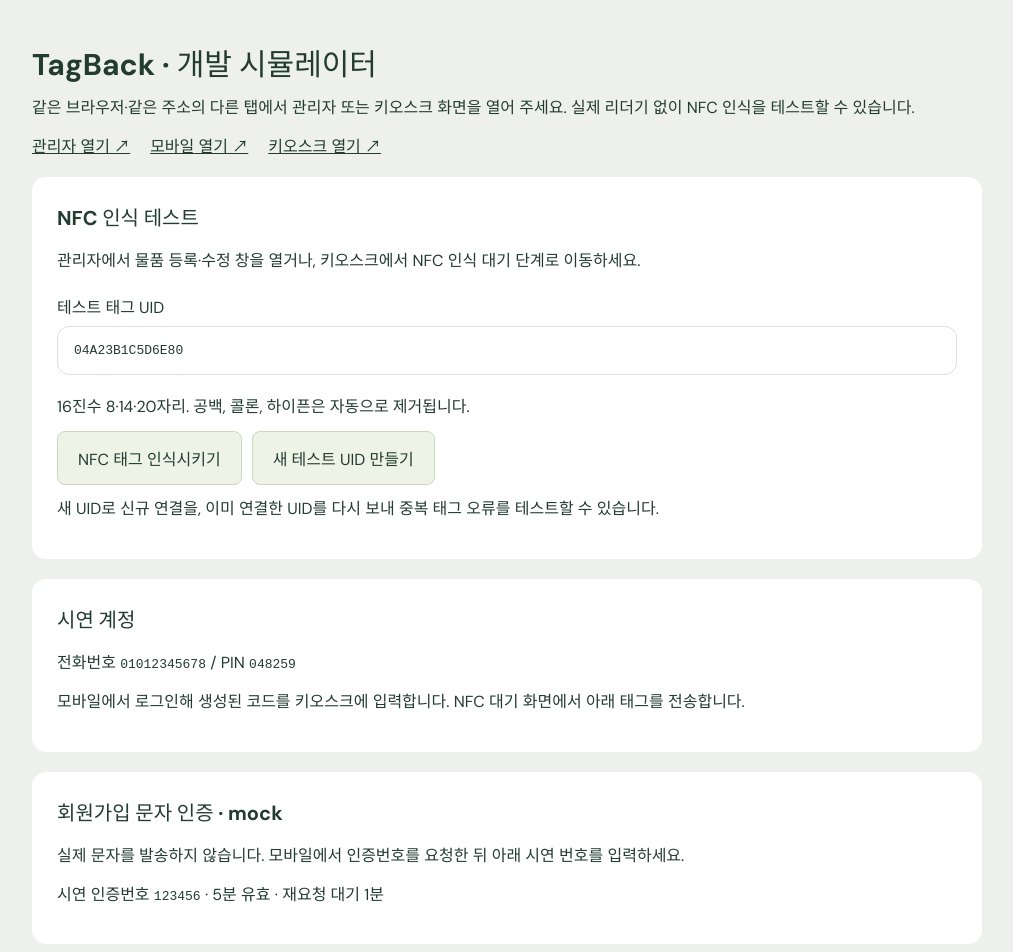
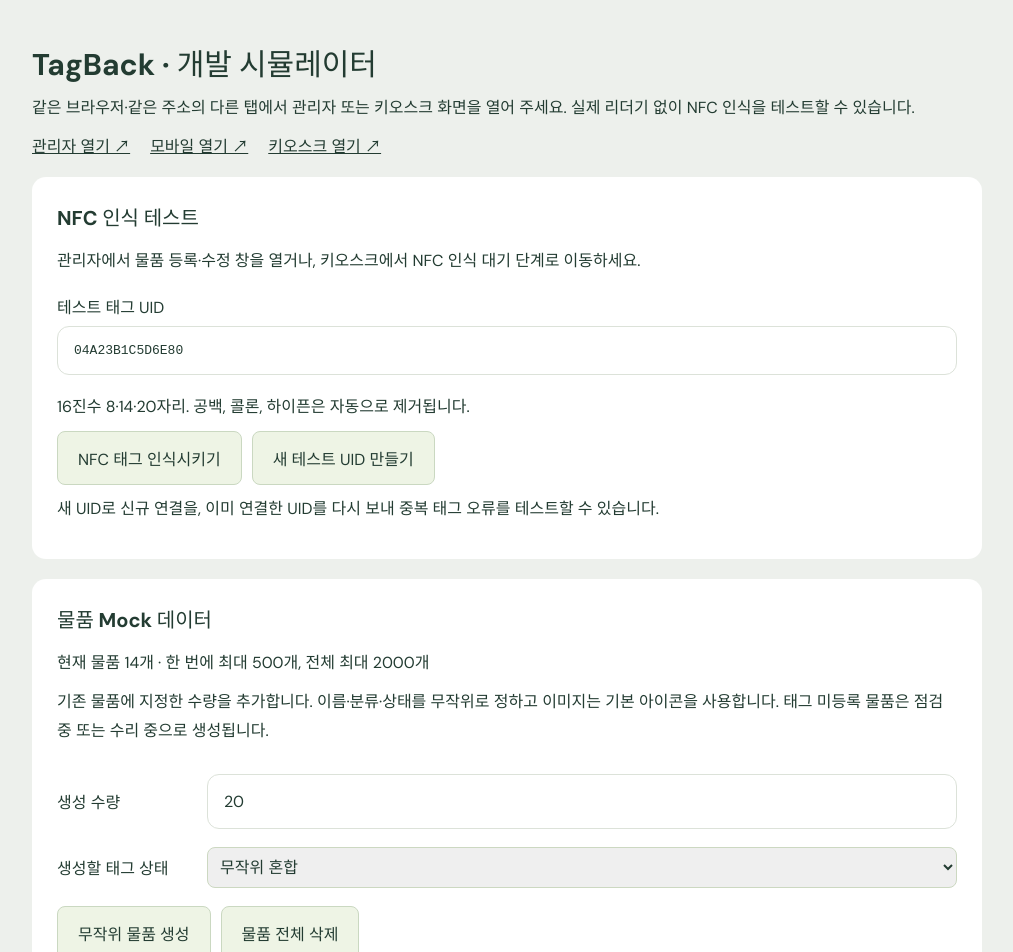
Before and after one commit to ClCl616/tagback, a React (Vite) app in the folder frontend/: page /dev/simulator in a window 1280 px wide. Shown: the top 952 px of the page, without its empty margins (133-1146 px from the left). Built offline with nearby package versions, Linux system fonts and the light colour scheme.

Commit message:
feat: add bulk mock item generation and cleanup tools

```diff
--- /dev/null
+++ b/frontend/src/dev/MockItemTools.tsx
@@ -0,0 +1,103 @@
+import { useRef, useState } from 'react';
+import { ErrorBox } from '../shared/ui';
+import { clearMockItems, generateMockItems, MAX_BATCH, MAX_ITEMS, type TagMode } from './mockItems';
+
+export function MockItemTools({
+  count,
+  reload,
+}: {
+  count: number | undefined;
+  reload: () => void;
+}) {
+  const [amount, setAmount] = useState('20');
+  const [tagMode, setTagMode] = useState<TagMode>('mixed');
+  const [busy, setBusy] = useState(false);
+  const running = useRef(false);
+  const [error, setError] = useState<unknown>();
+  const [message, setMessage] = useState('');
+  async function run(action: () => Promise<string>) {
+    if (running.current) return;
+    running.current = true;
+    setBusy(true);
+    setError(undefined);
+    setMessage('');
+    try {
+      setMessage(await action());
+      reload();
+    } catch (e) {
+      setError(e);
+    } finally {
+      running.current = false;
+      setBusy(false);
+    }
+  }
+  return (
+    <section aria-labelledby="mock-items-title">
+      <h2 id="mock-items-title">물품 Mock 데이터</h2>
+      <p>
+        현재 물품 {count ?? '—'}개 · 한 번에 최대 {MAX_BATCH}개, 전체 최대 {MAX_ITEMS}개
+      </p>
+      <p>
+        기존 물품에 지정한 수량을 추가합니다. 이름·분류·상태를 무작위로 정하고 이미지는 기본
+        아이콘을 사용합니다. 태그 미등록 물품은 점검 중 또는 수리 중으로 생성됩니다.
+      </p>
+      <form
+        onSubmit={(e) => {
+          e.preventDefault();
+          void run(
+            async () => `${await generateMockItems(Number(amount), tagMode)}개 물품 생성 완료`,
+          );
+        }}
+      >
+        <fieldset disabled={busy} className="sim-item-fields">
+          <label>
+            생성 수량
+            <input
+              type="number"
+              min="1"
+              max={MAX_BATCH}
+              step="1"
+              required
+              value={amount}
+              onChange={(e) => setAmount(e.target.value)}
+            />
+          </label>
+          <label>
+            생성할 태그 상태
+            <select value={tagMode} onChange={(e) => setTagMode(e.target.value as TagMode)}>
+              <option value="mixed">무작위 혼합</option>
+              <option value="linked">모두 태그 연결</option>
+              <option value="unlinked">모두 태그 미등록</option>
+            </select>
+          </label>
+          <div className="sim-tags">
+            <button type="submit">{busy ? '처리 중…' : '무작위 물품 생성'}</button>
+            <button
+              type="button"
+              onClick={() => {
+                if (
+                  !window.confirm(
+                    '모든 물품과 대여 기록·처리 기록·대여 코드를 삭제하시겠습니까? 계정과 카테고리는 유지됩니다.',
+                  )
+                )
+                  return;
+                void run(async () => {
+                  await clearMockItems();
+                  return '물품 및 연결된 대여 데이터 삭제 완료';
+                });
+              }}
+            >
+              물품 전체 삭제
+            </button>
+          </div>
+        </fieldset>
+      </form>
+      <p>
+        전체 삭제 시 물품과 연결된 대여 기록·처리 기록·대여 코드도 삭제됩니다.
+        계정·카테고리·대여소는 유지되며 실제 서버에는 영향을 주지 않습니다.
+      </p>
+      {message && <p role="status">{message}</p>}
+      <ErrorBox error={error} />
+    </section>
+  );
+}
--- a/frontend/src/dev/Simulator.tsx
+++ b/frontend/src/dev/Simulator.tsx
@@ -8,6 +8,7 @@
 import { normalizeUid } from '../shared/nfcUid';
 import { ErrorBox, useResource } from '../shared/ui';
 import type { DemoControls, Fault } from '../shared/types';
+import { MockItemTools } from './MockItemTools';
 export default function Simulator() {
   const [state, setState] = useState(controls);
   useEffect(() => {
@@ -131,6 +132,7 @@
           새 UID로 신규 연결을, 이미 연결한 UID를 다시 보내 중복 태그 오류를 테스트할 수 있습니다.
         </p>
       </section>
+      <MockItemTools count={r.data?.items.length} reload={r.reload} />
       <section>
         <h2>시연 계정</h2>
         <p>
--- /dev/null
+++ b/frontend/src/dev/mockItems.ts
@@ -0,0 +1,78 @@
+import { fail, notify, transaction } from '../shared/api';
+import type { ItemStatus } from '../shared/types';
+
+export type TagMode = 'mixed' | 'linked' | 'unlinked';
+export const MAX_BATCH = 500;
+export const MAX_ITEMS = 2000;
+function devOnly() {
+  if (!import.meta.env.DEV) fail('FORBIDDEN', '개발 환경에서만 사용할 수 있습니다.');
+}
+export async function generateMockItems(count: number, tagMode: TagMode) {
+  devOnly();
+  if (!Number.isInteger(count) || count < 1 || count > MAX_BATCH)
+    fail('COUNT', `생성 수량은 1~${MAX_BATCH} 사이의 정수로 입력해 주세요.`);
+  if (!['mixed', 'linked', 'unlinked'].includes(tagMode))
+    fail('MODE', '태그 설정을 확인해 주세요.');
+  await transaction((db) => {
+    if (db.items.length + count > MAX_ITEMS)
+      fail(
+        'LIMIT',
+        `삭제된 물품을 포함해 최대 ${MAX_ITEMS}개까지 보관할 수 있습니다. 전체 삭제 후 다시 생성해 주세요.`,
+      );
+    if (!db.kinds.length || !db.stations.length)
+      fail('EMPTY', '물품 분류와 대여소가 필요합니다. 시연 데이터를 초기화해 주세요.');
+    const tags = new Set(db.items.map((i) => i.tag));
+    const numbers = new Set(db.items.map((i) => i.inventoryNumber));
+    let serial = 1;
+    for (let n = 0; n < count; n++) {
+      const kind = db.kinds[Math.floor(Math.random() * db.kinds.length)];
+      const station = db.stations[Math.floor(Math.random() * db.stations.length)];
+      const linked = tagMode === 'linked' || (tagMode === 'mixed' && Math.random() < 0.7);
+      let tag = '';
+      if (linked) {
+        do {
+          tag =
+            '04' +
+            Array.from(crypto.getRandomValues(new Uint8Array(6)), (v) =>
+              v.toString(16).padStart(2, '0'),
+            )
+              .join('')
+              .toUpperCase();
+        } while (tags.has(tag));
+        tags.add(tag);
+      }
+      let inventoryNumber: string;
+      do {
+        inventoryNumber = 'M' + String(serial++).padStart(5, '0');
+      } while (numbers.has(inventoryNumber));
+      numbers.add(inventoryNumber);
+      const statuses: ItemStatus[] = linked
+        ? ['available', 'inspection', 'repair']
+        : ['inspection', 'repair'];
+      db.items.push({
+        id: crypto.randomUUID(),
+        label: `${kind.name} ${inventoryNumber}`,
+        name: kind.name,
+        inventoryNumber,
+        kindId: kind.id,
+        stationId: station.id,
+        tag,
+        active: linked,
+        status: statuses[Math.floor(Math.random() * statuses.length)],
+      });
+    }
+  });
+  notify();
+  return count;
+}
+export async function clearMockItems() {
+  devOnly();
+  await transaction((db) => {
+    db.items = [];
+    db.rentals = [];
+    db.operations = {};
+    db.codes = [];
+    db.grants = [];
+  });
+  notify();
+}
--- a/frontend/src/styles.css
+++ b/frontend/src/styles.css
@@ -2699,3 +2699,17 @@
 @media (max-width: 600px) {
   .sim-links { flex-wrap: wrap; gap: 12px; }
 }
+
+.sim-item-fields {
+  border: 0;
+  padding: 0;
+  margin: 0;
+  min-width: 0;
+}
+.sim-item-fields label {
+  display: grid;
+  grid-template-columns: 140px minmax(0, 1fr);
+}
+@media (max-width: 600px) {
+  .sim-item-fields label { grid-template-columns: 1fr; }
+}
```
Also changed, not shown: 3 other files (tests, documents, lock files or other folders).
